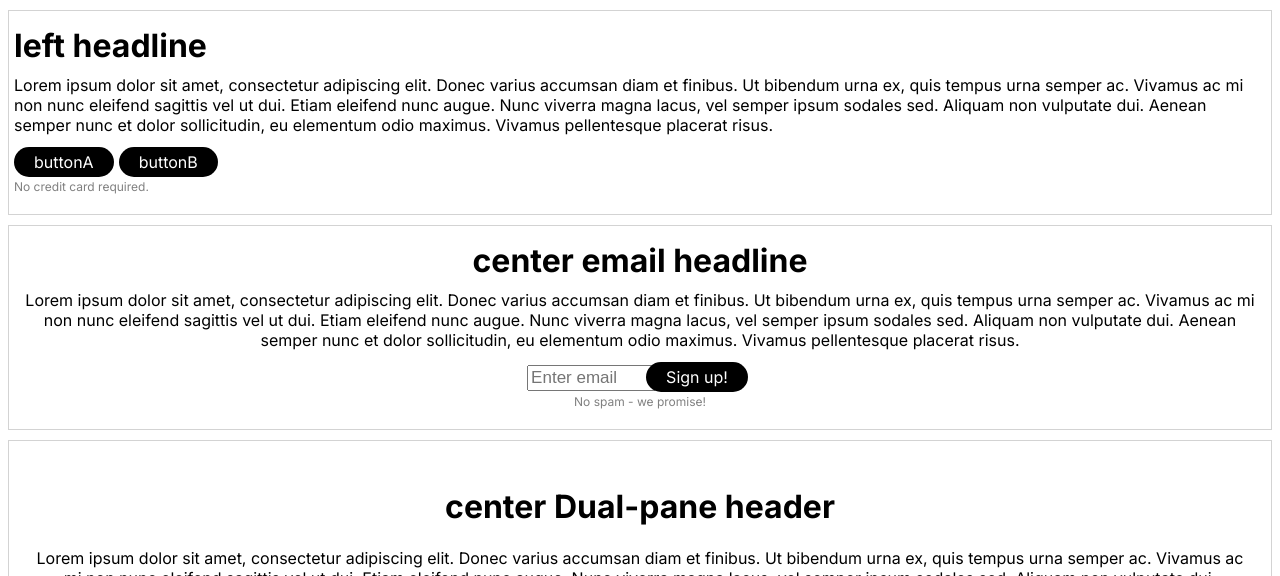
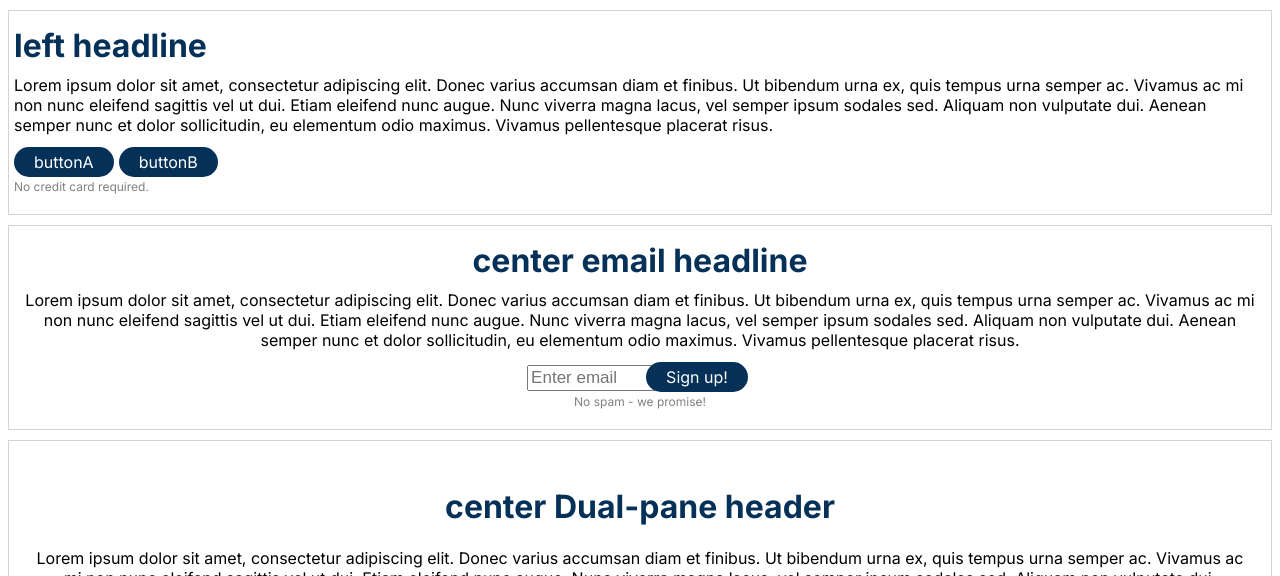
Before and after one commit to MikeQDev/angular-landing-page-template, an Angular app: page / in a window 1280 px wide. Shown: the top 576 px of the page. Built offline with nearby package versions, Linux system fonts and the light colour scheme.

Commit message:
add color variables

```diff
--- a/src/app/dual-pane/dual-pane.component.scss
+++ b/src/app/dual-pane/dual-pane.component.scss
@@ -1,4 +1,8 @@
 @use '/src/variables.scss';
+
+h1 {
+  color: variables.$primary-color;
+}
 
 .container {
   display: flex;
--- a/src/app/header/header.component.scss
+++ b/src/app/header/header.component.scss
@@ -8,6 +8,7 @@
 .headline-section {
   h1 {
     margin: 10px 0;
+    color: variables.$primary-color;
   }
 }
 
--- a/src/app/widgets/button/button.component.scss
+++ b/src/app/widgets/button/button.component.scss
@@ -1,3 +1,5 @@
+@use '/src/variables.scss';
+
 .button {
   margin: 2px 5px 2px 0;
   padding: 5px 20px;
@@ -5,7 +7,12 @@
   border-radius: 15px;
   text-decoration: none;
   color: white;
-  background-color: black;
+  background-color: variables.$primary-color;
   display: inline-block;
   user-select: none;
+  // box-shadow: 0px 0px 7px variables.$lighter-color;
 }
+
+.button:hover {
+  background-color: variables.$shaded-color;
+}
--- a/src/variables.scss
+++ b/src/variables.scss
@@ -1 +1,4 @@
 $mobile-width: 1366px;
+$primary-color: #053159;
+$shaded-color: #031f38;
+$lighter-color: #0c6ac2;
```
